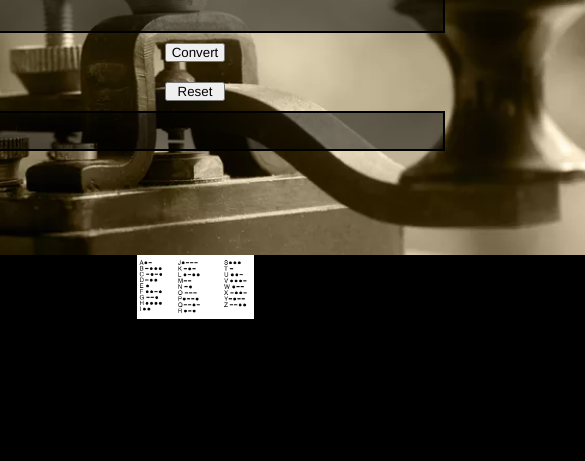
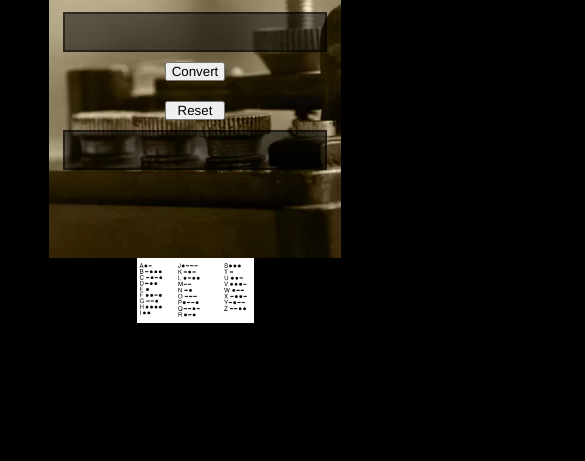
Before and after one commit to BogdanDevBst/JS-challenge, a website: page src/index.html in a window 390 px wide. Shown: the part 383-844 px from the top of the page, 585 px wide, since content can reach past the window. Drawn offline with Linux system fonts and the light colour scheme.

Commit message:
added responsivnes and chiseld a bit the scss

```diff
--- a/index.html
+++ b/src/index.html
@@ -20,7 +20,7 @@
             </form>
         </section>
         <div>
-            <img src="./pics/morse-code-translate.png" alt="">
+            <img src="../pics/morse-code-translate.png" alt="">
         </div>
     </main>
 </body>
--- a/main.scss
+++ b/src/main.scss
@@ -39,9 +39,9 @@ main {
 }
 
 #morse-code {
-  background-image: url(./pics/telegraph-157683170-5a6b4e028e1b6e003715cdb6.png);
-  width: 800px;
-  height: 500px;
+  background-image: url(../pics/telegraph-157683170-5a6b4e028e1b6e003715cdb6.png);
+  width: 75vw;
+  height: 60vh;
   text-align: center;
   display: flex;
   flex-direction: column;
@@ -63,8 +63,8 @@ main {
 
   input {
     background-color: rgba(0, 0, 0, 0.5);
-    border: solid 2px black;
-    width: 500px;
+    border: solid 2px rgba(0, 0, 0, 0.5);
+    width: 90%;
     height: 40px;
     text-align: left;
     font-size: medium;
```
Also changed, not shown: src/README.md (renamed from README.md), src/main.css, src/morse.js (renamed from morse.js), 2 other files.
